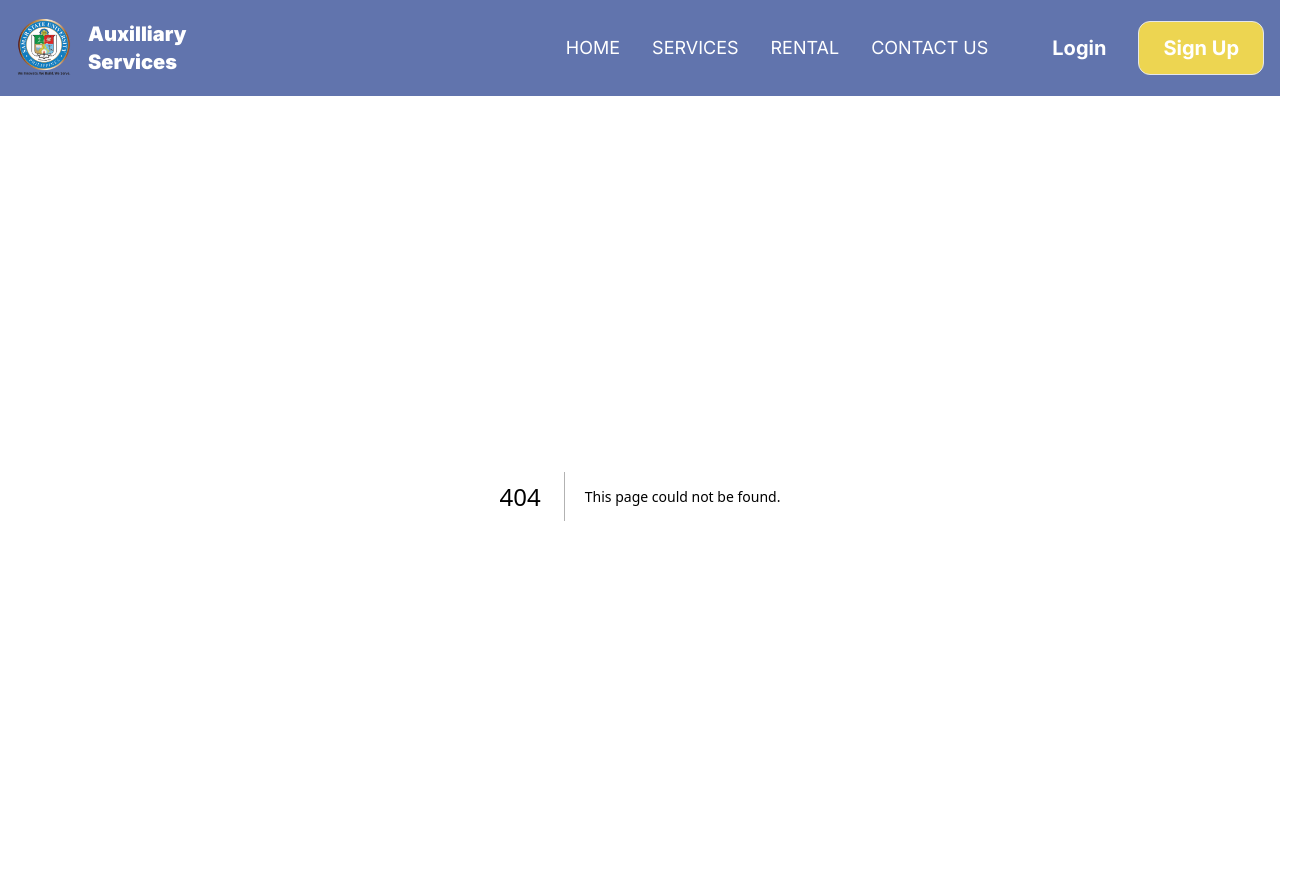
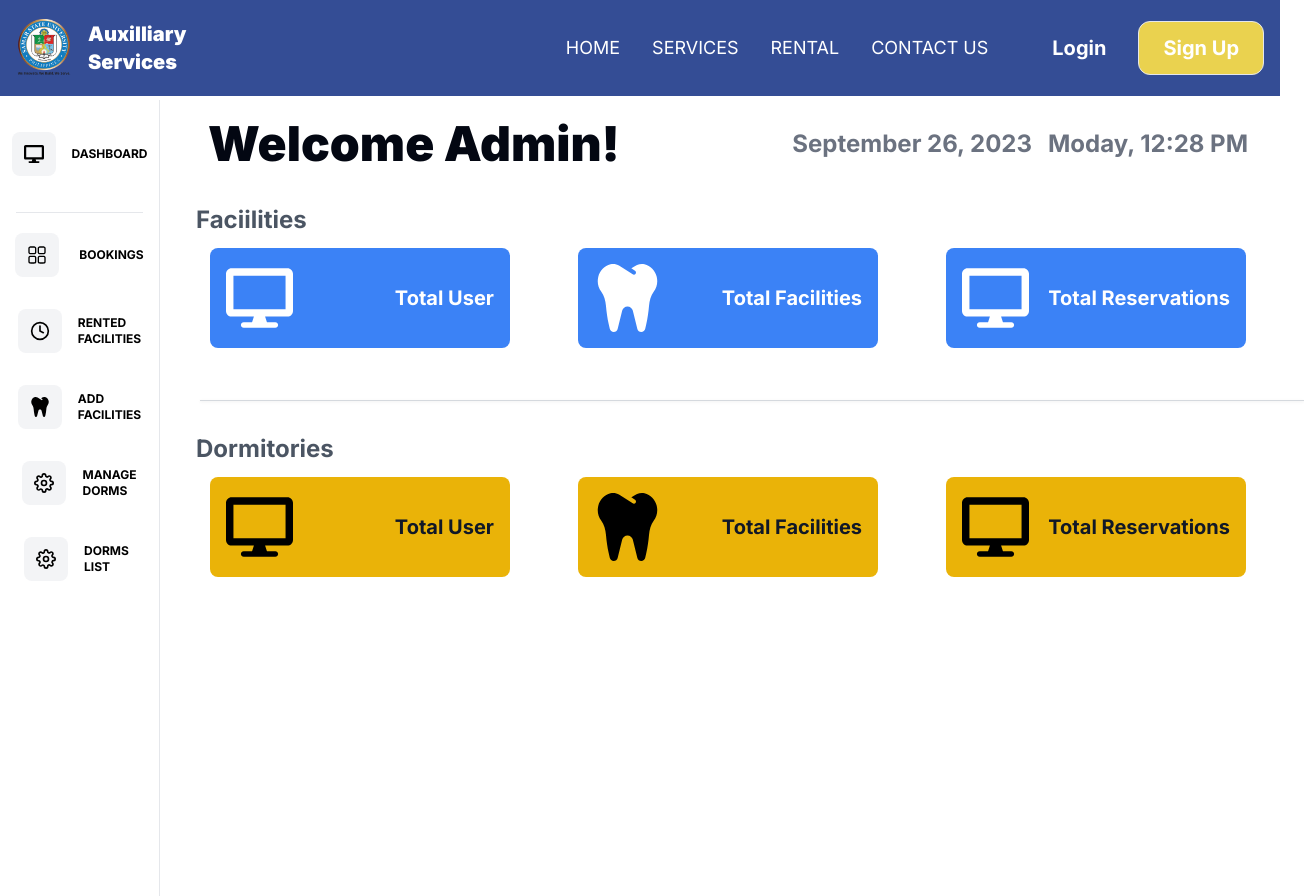
Before and after one commit to JustineLapura/Auxilliary-project, a Next.js app: page /admin in a window 1280 px wide. Before the commit this address had no page. Shown: the whole page, 1304 px wide, since content can reach past the window. After the commit the page ends 800 px from the top, so only its background shows below. Built offline with nearby package versions, Linux system fonts and the light colour scheme.

Commit message:
added admin page

```diff
--- /dev/null
+++ b/app/admin/layout.tsx
@@ -0,0 +1,14 @@
+import Sidebar from "@/components/admin/Sidebar";
+import React from "react";
+
+const layout = ({ children }: { children: React.ReactNode }) => {
+  return (
+    <div>
+      <Sidebar>
+        <div className="lg:ms-24 mt-24">{children}</div>
+      </Sidebar>
+    </div>
+  );
+};
+
+export default layout;
--- /dev/null
+++ b/app/admin/page.tsx
@@ -0,0 +1,72 @@
+import Sidebar from "@/components/admin/Sidebar";
+import React from "react";
+import { RxSketchLogo, RxDashboard } from "react-icons/rx";
+import { FiSettings, FiClock } from "react-icons/fi";
+import { HiOutlineShoppingBag } from "react-icons/hi";
+import { FaTooth, FaDesktop } from "react-icons/fa";
+
+const page = () => {
+  return (
+    <div className="w-full h-full">
+      <div className="w-full h-full lg:flex justify-between items-center gap-4 py-6 px-8">
+        <h1 className="text-2xl lg:text-5xl font-black text-gray-950 text-center">
+          Welcome Admin!
+        </h1>
+        <div className="flex gap-4 text-lg lg:text-2xl font-bold text-gray-500">
+          <p>September 26, 2023</p>
+          <p>Moday, 12:28 PM</p>
+        </div>
+      </div>
+
+      {/* Faciliities  */}
+      <div className="w-full">
+        <div className="w-full h-full pb-5 px-5">
+          <h1 className="flex gap-4 text-lg lg:text-2xl font-bold text-gray-600 my-3">Faciilities</h1>
+          <div className="w-full grid md:grid-cols-3 place-items-center gap-4 lg:gap-10">
+            {/* card1 */}
+            <div className="w-[300px] h-[100px] flex justify-between items-center p-4 rounded-lg bg-blue-500 text-white hover:scale-105 hover:bg-blue-600 duration-200">
+              <FaDesktop className="w-1/4 h-full" size={25} />
+              <h1 className="text-lg md:text-xl text-white font-bold">Total User</h1>
+            </div>
+            {/* card2 */}
+            <div className="w-[300px] h-[100px] flex justify-between items-center p-4 rounded-lg bg-blue-500 text-white hover:scale-105 hover:bg-blue-600 duration-200">
+              <FaTooth className="w-1/4 h-full" size={25} />
+              <h1 className="text-lg md:text-xl text-white font-bold">Total Facilities</h1>
+            </div>
+            {/* card3 */}
+            <div className="w-[300px] h-[100px] flex justify-between items-center p-4 rounded-lg bg-blue-500 text-white hover:scale-105 hover:bg-blue-600 duration-200">
+              <FaDesktop className="w-1/4 h-full" size={25} />
+              <h1 className="text-lg md:text-xl text-white font-bold">Total Reservations</h1>
+            </div>
+          </div>
+        </div>
+
+        <div className="w-full h-[1px] bg-gray-300/90 shadow my-8 mx-6" />
+
+        <div className="w-full h-full pb-5 px-5">
+          <h1 className="flex gap-4 text-lg lg:text-2xl font-bold text-gray-600 my-3">Dormitories</h1>
+          <div className="w-full grid md:grid-cols-3 place-items-center gap-4 lg:gap-10">
+            {/* card1 */}
+            <div className="w-[300px] h-[100px] flex justify-between items-center p-4 rounded-lg bg-yellow-500 hover:scale-105 hover:bg-yellow-600 duration-200">
+              <FaDesktop className="w-1/4 h-full" size={25} />
+              <h1 className="text-lg md:text-xl text-gray-900 font-bold">Total User</h1>
+            </div>
+            {/* card2 */}
+            <div className="w-[300px] h-[100px] flex justify-between items-center p-4 rounded-lg bg-yellow-500 hover:scale-105 hover:bg-yellow-600 duration-200">
+              <FaTooth className="w-1/4 h-full" size={25} />
+              <h1 className="text-lg md:text-xl text-gray-900 font-bold">Total Facilities</h1>
+            </div>
+            {/* card3 */}
+            <div className="w-[300px] h-[100px] flex justify-between items-center p-4 rounded-lg bg-yellow-500 hover:scale-105 hover:bg-yellow-600 duration-200">
+              <FaDesktop className="w-1/4 h-full" size={25} />
+              <h1 className="text-lg md:text-xl text-gray-900 font-bold">Total Reservations</h1>
+            </div>
+          </div>
+        </div>
+
+      </div>
+    </div>
+  );
+};
+
+export default page;
--- a/app/login/page.tsx
+++ b/app/login/page.tsx
@@ -19,9 +19,9 @@ const page = () => {
   };
 
   return (
-    <div className="relative h-screen w-full bg-gradient-to-b from-blue-500 to-yellow-300 flex justify-center items-center text-gray-900">
-      <div className="flex justify-evenly items-center bg-gray-300/30 rounded-xl h-[450px] w-[300px] md:w-2/3 overflow-hidden">
-        <div className="hidden lg:flex justify-center items-center bg-gray-300/50 h-full w-full">
+    <div className="relative h-screen w-full pt-24 bg-gradient-to-b from-blue-500 to-yellow-300 flex justify-center items-center text-gray-900">
+      <div className="w- flex justify-evenly items-center bg-gray-300/30 rounded-xl h-[450px] w-[300px] md:w-2/3 overflow-hidden">
+        <div className=" hidden lg:flex justify-center items-center bg-gray-300/50 h-full w-full">
           <Image
             className="w-1/2 hidden lg:flex"
             width={100}
--- a/app/rentals/[id]/page.tsx
+++ b/app/rentals/[id]/page.tsx
@@ -29,7 +29,7 @@ const Page = ({ params }: { params: RouteParams }) => {
     setFacility(facilities);
   }, []);
   return (
-    <div className="w-full h-full px-6 pt-10">
+    <div className="w-full h-full px-6 pt-32">
       {displayedFacility ? (
         <div className="w-full h-ful lg:flex justify-between items-center gap-16">
           <Image
@@ -55,9 +55,9 @@ const Page = ({ params }: { params: RouteParams }) => {
                 </button>
               </div>
             </div>
-            <div className="text-gray-900 p-5">
-              <p className="font-bold md:text-lg">Details</p>
-              <ul className="p-5 text-sm md:text-base">
+            <div className="text-gray-900 py-5">
+              <p className="font-bold md:text-xl text-gray-700">Details</p>
+              <ul className="p-5 text-sm md:text-base text-gray-500 font-semibold">
                 <li className="flex gap-2 items-center">
                   <FaCircle size={5} />
                   Government Agencies - ₱8,000/ 8hour
@@ -73,18 +73,23 @@ const Page = ({ params }: { params: RouteParams }) => {
               </ul>
             </div>
             <div className="hidden lg:block mb-12">
-              <button onClick={() => setIsBooking(true)} className="py-3 px-6 rounded-full bg-blue-800 text-lg text-white font-semibold hover:bg-blue-600 hover:text-blue-100 hover:scale-105 duration-300">
+              <button
+                onClick={() => setIsBooking(true)}
+                className="py-3 px-6 rounded-full bg-blue-800 text-lg text-white font-semibold hover:bg-blue-600 hover:text-blue-100 hover:scale-105 duration-300"
+              >
                 Book now
               </button>
             </div>
-            <div className="w-full max-w-[600px] flex justify-between md:text-2xl pb-8 md:pb-0">
-              <h1 className="">How was your Experience?</h1>
+            <div className="w-full max-w-[600px] flex justify-between text-xl md:text-2xl pb-8 md:pb-0">
+              <h1 className="text-gray-700 font-bold">
+                How was your Experience?
+              </h1>
               <div className="flex justify-between items-center gap-3 text-yellow-500">
-                <AiFillStar />
-                <AiFillStar />
-                <AiFillStar />
-                <AiFillStar />
-                <AiFillStar />
+                  <AiFillStar />
+                  <AiFillStar />
+                  <AiFillStar />
+                  <AiFillStar />
+                  <AiFillStar />
               </div>
             </div>
           </div>
@@ -111,14 +116,20 @@ const Page = ({ params }: { params: RouteParams }) => {
       >
         {displayedFacility && (
           <h1 className="text-xl text-center font-bold text-gray-900">
-            Are you sure you want to book <br/> {displayedFacility.name}?
+            Are you sure you want to book <br /> {displayedFacility.name}?
           </h1>
         )}
         <div className="space-x-4 text-lg font-bold">
-          <button onClick={closeBookingModal} className="px-6 py-2 bg-red-500 text-white rounded-full hover:scale-105 duration-300">
+          <button
+            onClick={closeBookingModal}
+            className="px-6 py-2 bg-red-500 text-white rounded-full hover:scale-105 duration-300"
+          >
             No
           </button>
-          <button onClick={closeBookingModal} className="px-6 py-2 bg-blue-900 text-white rounded-full hover:scale-105 duration-300">
+          <button
+            onClick={closeBookingModal}
+            className="px-6 py-2 bg-blue-900 text-white rounded-full hover:scale-105 duration-300"
+          >
             Yes
           </button>
         </div>
--- a/app/rentals/page.tsx
+++ b/app/rentals/page.tsx
@@ -7,31 +7,19 @@ import { facilities } from "../facilities";
 
 const Page = () => {
   return (
-    <div className="h-full w-full">
-      <div className='relative h-screen w-full  bg-[url("/SSU.jpg")] bg-no-repeat bg-cover bg-center'>
-        <div className="absolute top-0 left-0 h-full w-full bg-blue-500/50"></div>
-
-        <div className="flex justify-center items-center h-full w-full">
-          <h1 className="text-5xl md:text-7xl font-black text-white z-10 mb-36 tracking-widest">
-            FACILITIES
-          </h1>
-        </div>
-
-        {/*image slider  */}
-        <div className="absolute bottom-0 h-20 w-full flex justify-center items-center bg-blue-900 blur"></div>
-      </div>
+    <div className="h-full w-full pt-24">
       <div className="h-full w-full max-w-[960px] mx-auto py-12">
-        <h1 className="text-center mb-10 text-blue-950 uppercase font-black text-3xl md:text-5xl">
+        <h1 className="text-center mb-10 text-blue-950 uppercase font-black text-5xl md:text-5xl">
           Facilities
         </h1>
-        <div className="grid place-items-center gap-20 sm:grid-cols-2 md:grid-cols-3 mt-16">
+        <div className="grid place-items-center gap-20 lg:gap-36 sm:grid-cols-2 md:grid-cols-3 mt-16">
           {facilities.map((facility) => (
             <div
               key={facility.name}
-              className="h-[200px] w-[200px] text-center flex flex-col justify-center items-center gap-4"
+              className="h-[300px] w-[300px] text-center flex flex-col justify-center items-center gap-4"
             >
               <Image
-                className="rounded-xl h-full w-full hover:scale-105 duration-200 transform"
+                className="rounded-xl h-full w-full hover:scale-105 duration-200 transform -z-10"
                 width={100}
                 height={100}
                 src="/SSU.jpg"
--- a/app/signup/page.tsx
+++ b/app/signup/page.tsx
@@ -17,8 +17,8 @@ const page = () => {
     setIsHovered(false);
   };
   return (
-    <div className="h-screen w-full bg-gradient-to-b from-blue-500 to-yellow-300 flex justify-center items-center text-gray-900">
-      <div className="py-4 px-6 rounded-xl flex flex-col items-center gap-10 bg-white/30">
+    <div className="h-full w-full py-32 bg-gradient-to-b from-blue-500 to-yellow-300 flex justify-center items-center text-gray-900">
+      <div className="w-[80%] md:w-[40%] py-4 px-6 rounded-xl flex flex-col items-center gap-10 bg-white/30">
         <h1 className="mt-5 text-xl md:text-2xl text-white font-bold">
           Create an Account
         </h1>
@@ -45,7 +45,7 @@ const page = () => {
           />
         </div>
 
-        <div className="grid md:grid-cols-2 gap-4">
+        <div className="grid grid-cols-2 gap-4">
           <input
             className="py-2 px-4 rounded-full bg-white/80 shadow-lg"
             type="text"
--- a/components/Navbar.tsx
+++ b/components/Navbar.tsx
@@ -9,7 +9,7 @@ const Navbar = () => {
   const [nav, setNav] = useState(false);
 
   return (
-    <div className="h-24 w-full bg-blue-900/70 mx-auto flex justify-between items-center px-4">
+    <div className="fixed h-24 w-full bg-blue-900/90 mx-auto flex justify-between items-center px-4 z-20">
       {/* left */}
       <div className="text-white font-bold text-xl flex gap-4 items-center">
         {/* image  */}
--- /dev/null
+++ b/components/admin/Sidebar.tsx
@@ -0,0 +1,69 @@
+import Link from "next/link";
+import React from "react";
+import { RxSketchLogo, RxDashboard } from "react-icons/rx";
+import { FiSettings, FiClock } from "react-icons/fi";
+import { HiOutlineShoppingBag } from "react-icons/hi";
+import { FaTooth, FaDesktop } from "react-icons/fa";
+
+const Sidebar = ({ children }: { children: React.ReactNode }) => {
+  return (
+    <div className="flex">
+      <div className="fixed top-[100px] w-20 lg:w-40 h-screen p-4 bg-white border-r-[1px] flex flex-col justify-between">
+        <div className="flex flex-col items-center uppercase text-sm font-bold w-full">
+          <Link href="/admin">
+            <div className="group w-full flex justify-between items-center gap-1 px-2 lg:mr-3 lg:hover:bg-gray-100 ">
+              <div className="bg-gray-100 group-hover:bg-white hover:bg-gray-200 cursor-pointer my-4 p-3 rounded-lg inline-block">
+                <FaDesktop size={20} />
+              </div>
+              <h1 className="hidden lg:block text-xs">Dashboard</h1>
+            </div>
+          </Link>
+          <span className="border-b-[1px] border-gray-200 w-full p-2 my-1"></span>
+          <Link href="/crypto/demo-1/admin">
+            <div className="group w-full flex justify-between items-center gap-2 px-2 lg:mr-3 lg:hover:bg-gray-100 ">
+              <div className="bg-gray-100 group-hover:bg-white hover:bg-gray-200 cursor-pointer my-4 p-3 rounded-lg inline-block">
+                <RxDashboard size={20} />
+              </div>
+              <h1 className="hidden lg:block text-xs">Bookings</h1>
+            </div>
+          </Link>
+          <Link href="/crypto/demo-1/admin/schedule">
+            <div className="group w-full flex justify-between items-center gap-4 px-2 lg:hover:bg-gray-100">
+              <div className="bg-gray-100 group-hover:bg-white hover:bg-gray-200 cursor-pointer my-4 p-3 rounded-lg inline-block">
+                <FiClock size={20} />
+              </div>
+              <h1 className="hidden lg:block text-xs">Rented <br/> Facilities</h1>
+            </div>
+          </Link>
+          <Link href="/crypto/demo-1/admin/services">
+            <div className="group w-full flex justify-between items-center gap-4 px-2 lg:hover:bg-gray-100">
+              <div className="bg-gray-100 group-hover:bg-white hover:bg-gray-200 cursor-pointer my-4 p-3 rounded-lg inline-block">
+                <FaTooth size={20} />
+              </div>
+              <h1 className="hidden lg:block text-xs">Add <br /> Facilities</h1>
+            </div>
+          </Link>
+          <Link href="/">
+            <div className="group w-full flex justify-between items-center gap-4 px-2 lg:hover:bg-gray-100">
+              <div className="bg-gray-100 group-hover:bg-white hover:bg-gray-200 cursor-pointer my-4 p-3 rounded-lg inline-block">
+                <FiSettings size={20} />
+              </div>
+              <h1 className="hidden lg:block text-xs">Manage <br /> Dorms</h1>
+            </div>
+          </Link>
+          <Link href="/">
+            <div className="group w-full flex justify-between items-center gap-4 px-2 lg:hover:bg-gray-100">
+              <div className="bg-gray-100 group-hover:bg-white hover:bg-gray-200 cursor-pointer my-4 p-3 rounded-lg inline-block">
+                <FiSettings size={20} />
+              </div>
+              <h1 className="hidden lg:block text-xs">Dorms List</h1>
+            </div>
+          </Link>
+        </div>
+      </div>
+      <main className="ml-20 w-full">{children}</main>
+    </div>
+  );
+};
+
+export default Sidebar;
```
